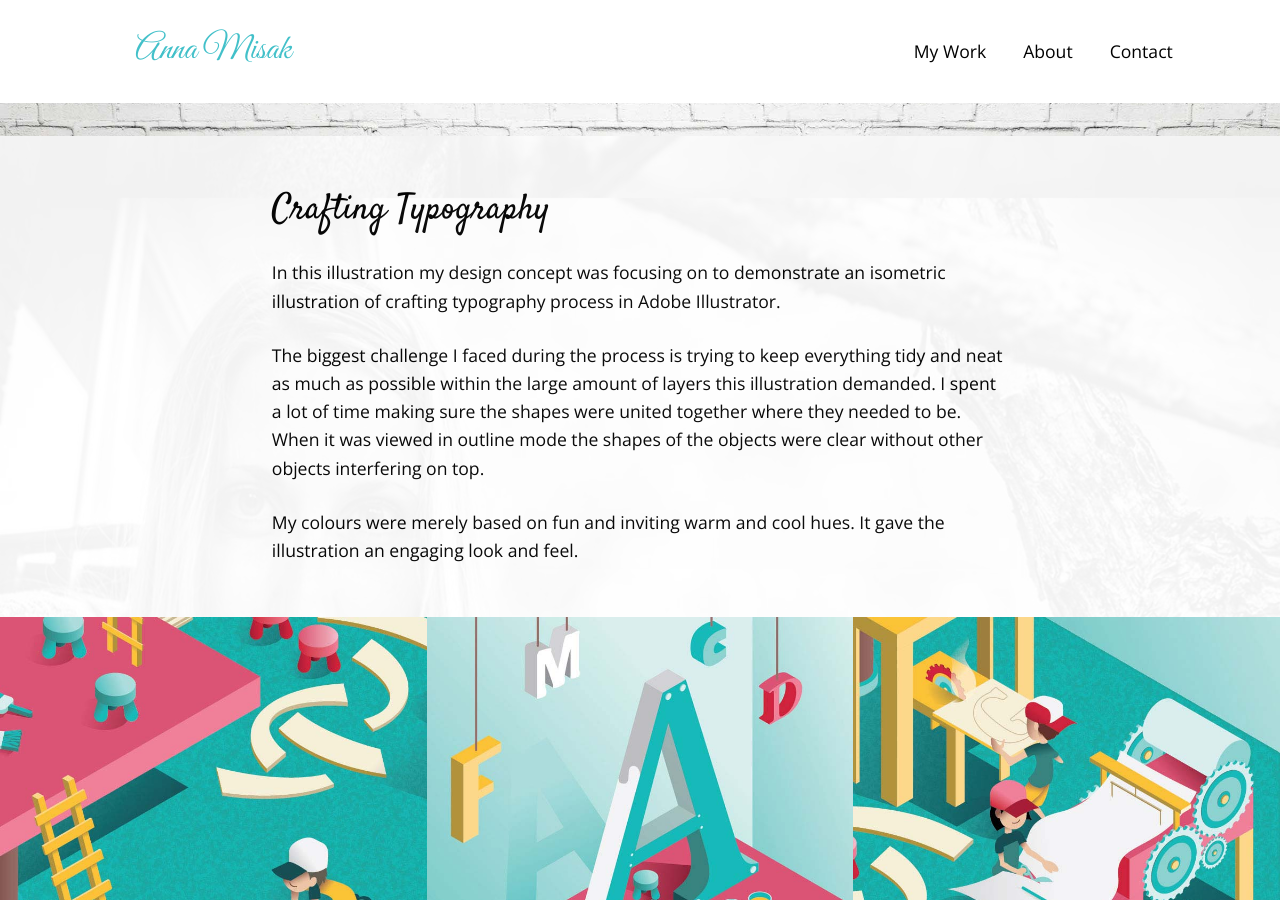
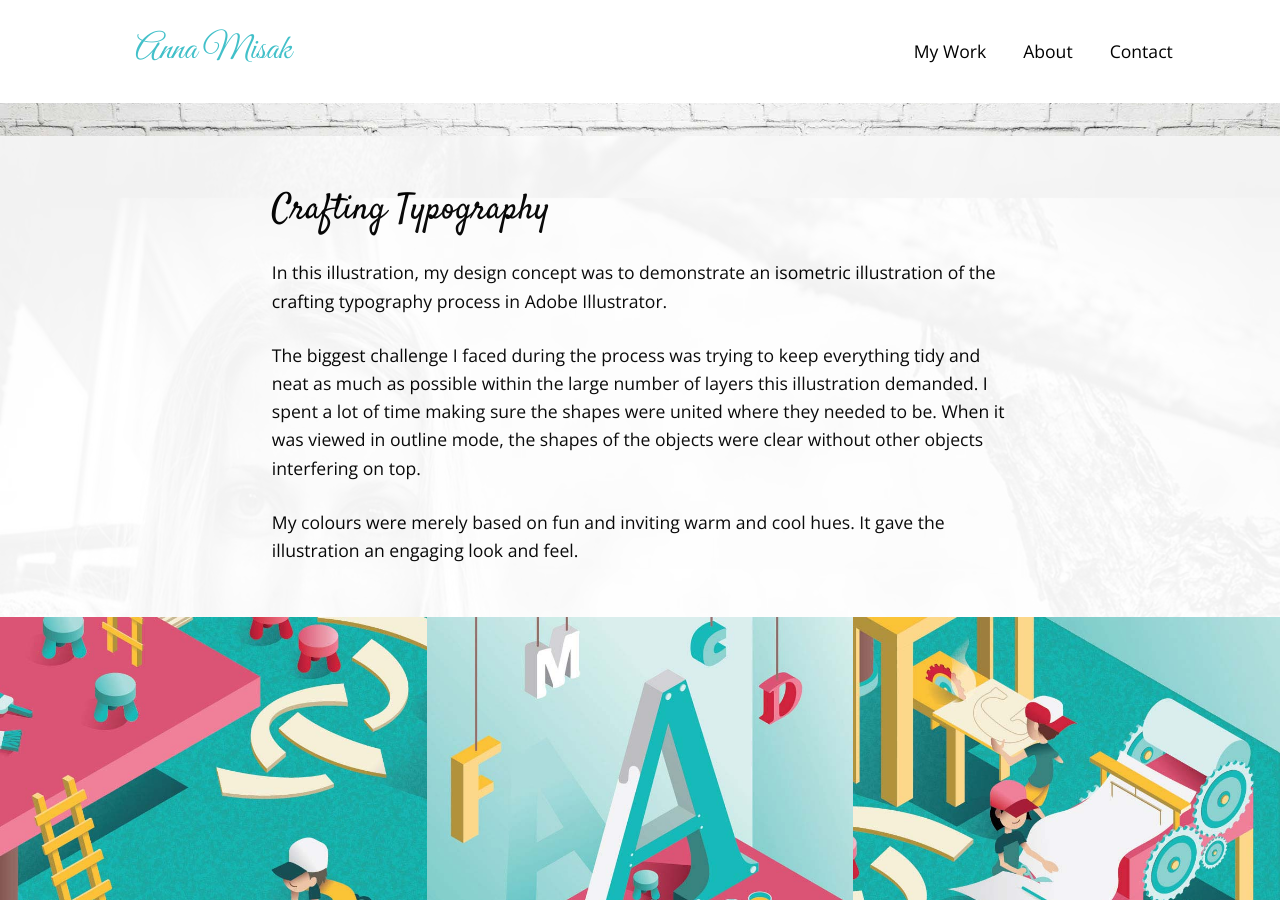
Before and after one commit to annamisak/annamisak, a Jekyll site: the page built from _posts/illustration/2015-10-02-isometric-illustration.md, in a window 1280 px wide and 900 px high, scrolled down 702 px. Built offline with Jekyll 4.4.1, drawn with Linux system fonts in a browser that asks for light colours; nearby versions of some CDN libraries; Markdown is read by kramdown in place of the engine named in the settings; comment, search, counter and statistics services are not loaded.

Commit message:
Update 2015-10-02-isometric-illustration.md
Bio updated

```diff
--- a/_posts/illustration/2015-10-02-isometric-illustration.md
+++ b/_posts/illustration/2015-10-02-isometric-illustration.md
@@ -2,8 +2,8 @@
 layout: mywork
 title: Crafting Typography
 meta: Fun and colourful isometric illustration portraying a process of crafting typography.
-info: In this illustration my design concept was focusing on to demonstrate an isometric illustration of crafting typography process in Adobe Illustrator.
-info2: The biggest challenge I faced during the process is trying to keep everything tidy and neat as much as possible within the large amount of layers this illustration demanded. I spent a lot of time making sure the shapes were united together where they needed to be. When it was viewed in outline mode the shapes of the objects were clear without other objects interfering on top.
+info: In this illustration, my design concept was to demonstrate an isometric illustration of the crafting typography process in Adobe Illustrator.
+info2: The biggest challenge I faced during the process was trying to keep everything tidy and neat as much as possible within the large number of layers this illustration demanded. I spent a lot of time making sure the shapes were united where they needed to be. When it was viewed in outline mode, the shapes of the objects were clear without other objects interfering on top.
 info3: My colours were merely based on fun and inviting warm and cool hues. It gave the illustration an engaging look and feel.
 bigimg: work/iso-big.jpg
 smallimg1: work/iso-small1.jpg
```
